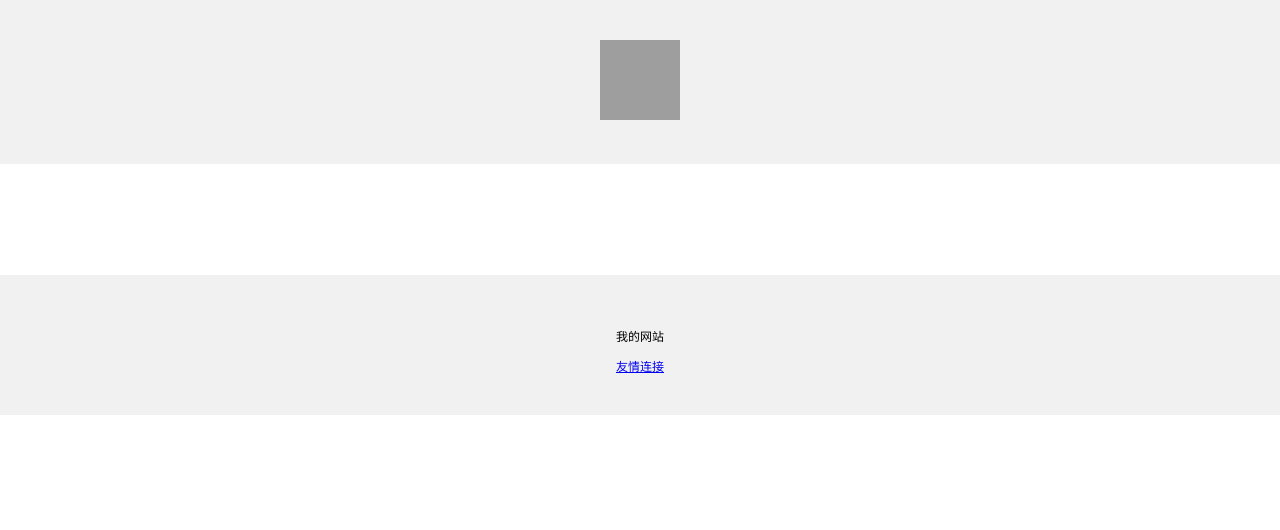
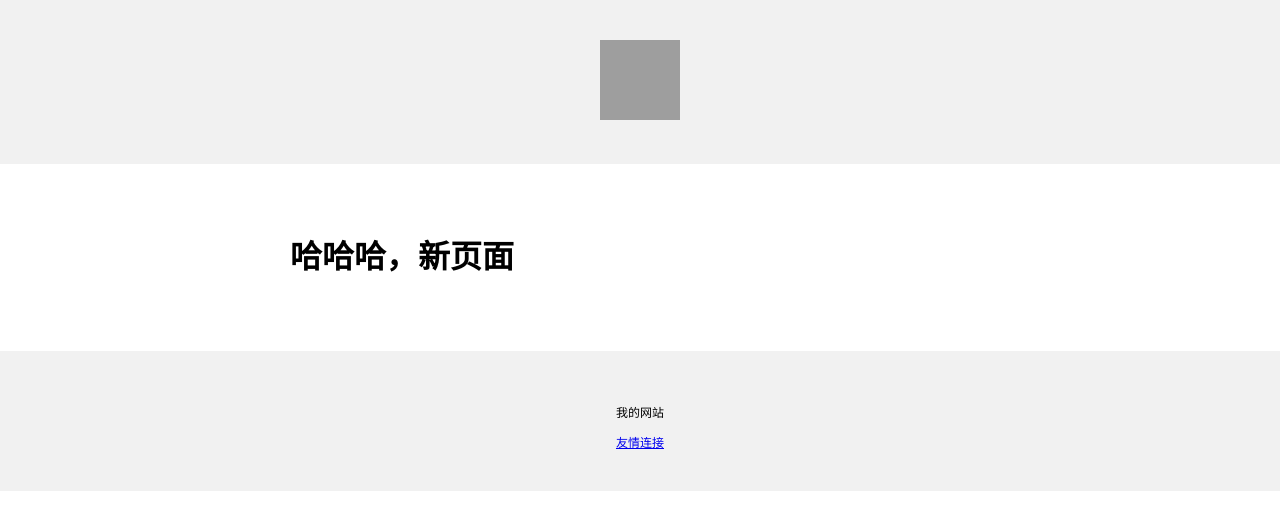
Before and after one commit to LoserSmile/web, a plain HTML site: page one.html in a window 1280 px wide. Drawn offline with Linux system fonts and the light colour scheme; grey boxes are pictures that could not be loaded.

Commit message:
Update one.html

```diff
--- a/one.html
+++ b/one.html
@@ -29,7 +29,7 @@
         line-height: 1.7;
       "
     >
-      <h1></h1>
+      <h1>哈哈哈，新页面</h1>
 
     </div>
 
```
